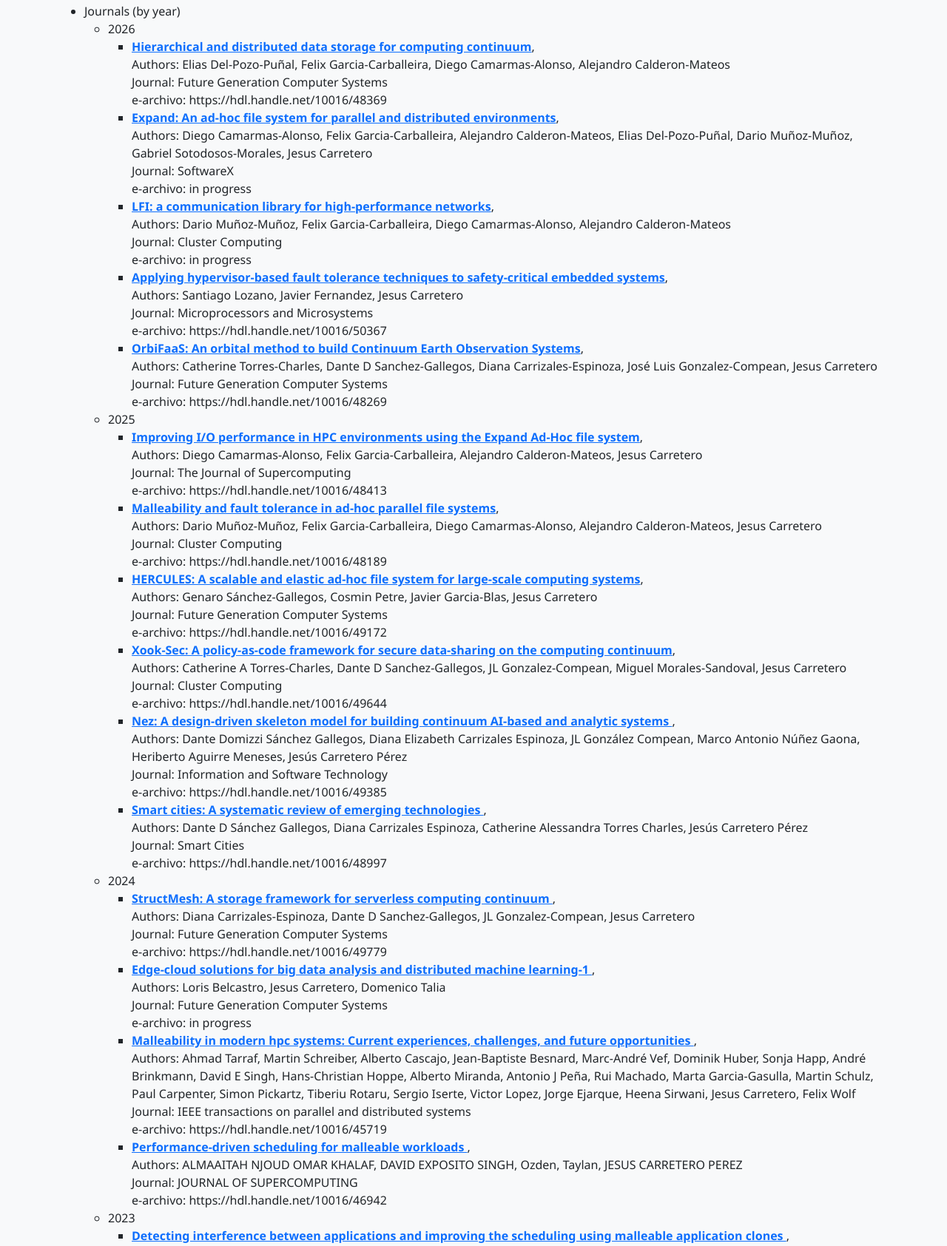
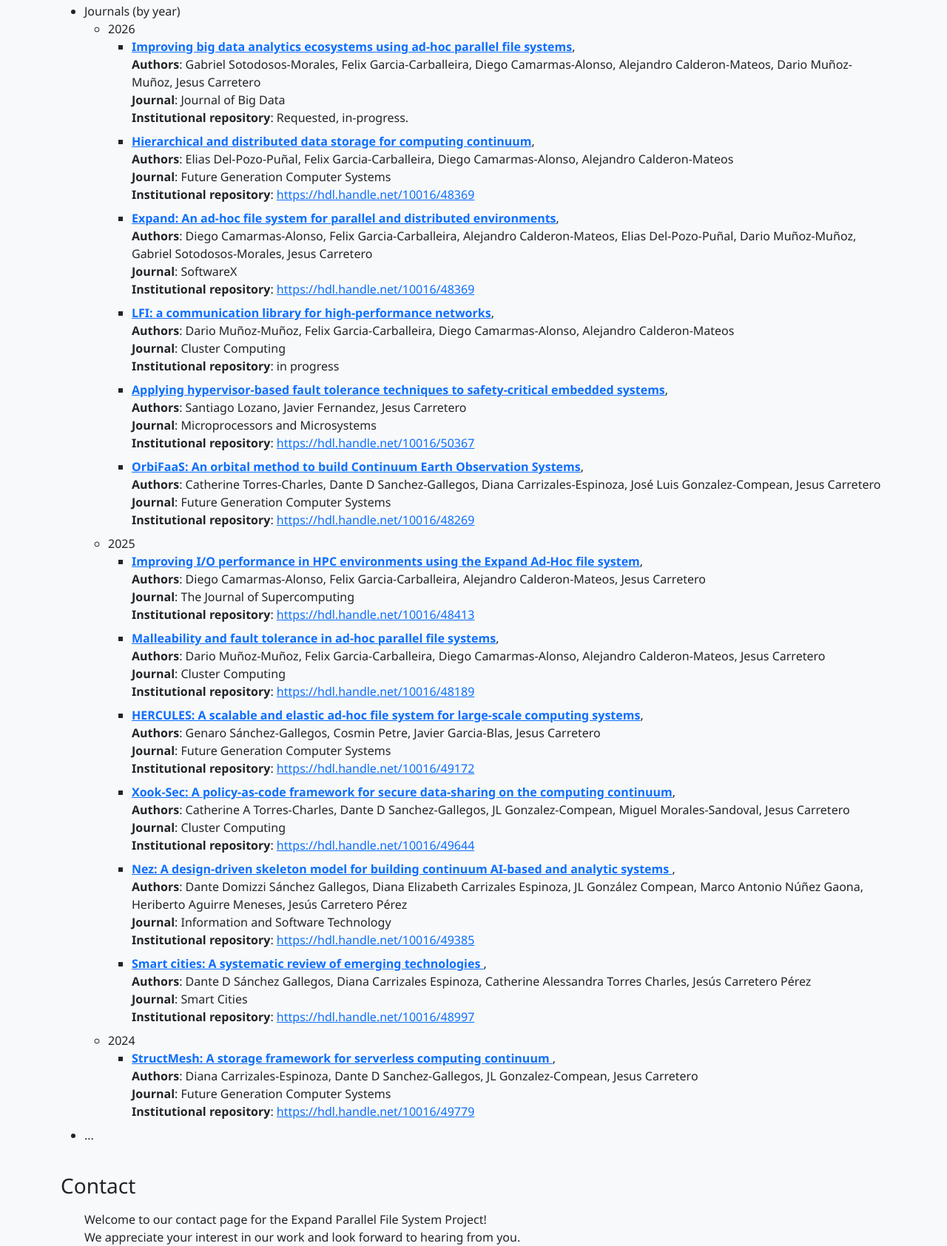
Before and after one commit to ARCOS-UC3M/SCIOT, a plain HTML site: page index.html in a window 1280 px wide. Shown: the part 2130-3815 px from the top of the page at 74% size. Drawn offline with Linux system fonts and the light colour scheme.

Commit message:
minor updates

```diff
--- a/index.html
+++ b/index.html
@@ -244,142 +244,102 @@
          <ul>
            <li>2026</li>
                <ul>
-               <li><a href="https://doi.org/10.1016/j.future.2025.107931" target="_blank"><b>Hierarchical and distributed data storage for computing continuum</b></a>,<br>
-		       Authors: Elias Del-Pozo-Puñal, Felix Garcia-Carballeira, Diego Camarmas-Alonso, Alejandro Calderon-Mateos<br>
-		       Journal: Future Generation Computer Systems<br>
-		       e-archivo:  https://hdl.handle.net/10016/48369<br>
+	       <li class="mb-2">
+		       <a href="https://doi.org/10.1186/s40537-026-01559-6" target="_blank"><b>Improving big data analytics ecosystems using ad-hoc parallel file systems</b></a>,<br>
+		       <b>Authors</b>: Gabriel Sotodosos-Morales, Felix Garcia-Carballeira, Diego Camarmas-Alonso, Alejandro Calderon-Mateos, Dario Muñoz-Muñoz, Jesus Carretero <br>
+		       <b>Journal</b>: Journal of Big Data <br>
+		       <b>Institutional repository</b>: Requested, in-progress.<br>
                </li>
-
-               <li><a href="https://doi.org/10.1016/j.softx.2026.102691" target="_blank"><b>Expand: An ad-hoc file system for parallel and distributed environments</b></a>,<br>
-		       Authors: Diego Camarmas-Alonso, Felix Garcia-Carballeira, Alejandro Calderon-Mateos, Elias Del-Pozo-Puñal, Dario Muñoz-Muñoz, Gabriel Sotodosos-Morales, Jesus Carretero<br>
-		       Journal: SoftwareX<br>
-		       e-archivo: in progress<br>
+	       <li class="mb-2">
+		       <a href="https://doi.org/10.1016/j.future.2025.107931" target="_blank"><b>Hierarchical and distributed data storage for computing continuum</b></a>,<br>
+		       <b>Authors</b>: Elias Del-Pozo-Puñal, Felix Garcia-Carballeira, Diego Camarmas-Alonso, Alejandro Calderon-Mateos<br>
+		       <b>Journal</b>: Future Generation Computer Systems<br>
+		       <b>Institutional repository</b>:
+		       <a href="https://hdl.handle.net/10016/48369">https://hdl.handle.net/10016/48369</a><br>
                </li>
-
-               <li><a href="https://doi.org/10.1007/s10586-026-06274-8" target="_blank"><b>LFI: a communication library for high-performance networks</b></a>,<br>
-		       Authors: Dario Muñoz-Muñoz, Felix Garcia-Carballeira, Diego Camarmas-Alonso, Alejandro Calderon-Mateos<br>
-		       Journal: Cluster Computing<br>
-		       e-archivo: in progress<br>
+	       <li class="mb-2">
+		       <a href="https://doi.org/10.1016/j.softx.2026.102691" target="_blank"><b>Expand: An ad-hoc file system for parallel and distributed environments</b></a>,<br>
+		       <b>Authors</b>: Diego Camarmas-Alonso, Felix Garcia-Carballeira, Alejandro Calderon-Mateos, Elias Del-Pozo-Puñal, Dario Muñoz-Muñoz, Gabriel Sotodosos-Morales, Jesus Carretero<br>
+		       <b>Journal</b>: SoftwareX<br>
+		       <b>Institutional repository</b>:
+		       <a href="https://hdl.handle.net/10016/48369">https://hdl.handle.net/10016/48369 </a><br>
                </li>
-
-               <li><a href="https://doi.org/10.1016/j.micpro.2026.105255" target="_blank"><b>Applying hypervisor-based fault tolerance techniques to safety-critical embedded systems</b></a>,<br>
-		       Authors: Santiago Lozano, Javier Fernandez, Jesus Carretero<br>
-		       Journal: Microprocessors and Microsystems<br>
-		       e-archivo:  https://hdl.handle.net/10016/50367<br>
+	       <li class="mb-2">
+		       <a href="https://doi.org/10.1007/s10586-026-06274-8" target="_blank"><b>LFI: a communication library for high-performance networks</b></a>,<br>
+		       <b>Authors</b>: Dario Muñoz-Muñoz, Felix Garcia-Carballeira, Diego Camarmas-Alonso, Alejandro Calderon-Mateos<br>
+		       <b>Journal</b>: Cluster Computing<br>
+		       <b>Institutional repository</b>: in progress<br>
                </li>
-
-               <li><a href="https://doi.org/10.1016/j.future.2025.107992" target="_blank"><b>OrbiFaaS: An orbital method to build Continuum Earth Observation Systems</b></a>,<br>
-		       Authors: Catherine Torres-Charles, Dante D Sanchez-Gallegos, Diana Carrizales-Espinoza, José Luis Gonzalez-Compean, Jesus Carretero<br>
-		       Journal: Future Generation Computer Systems<br>
-		       e-archivo:  https://hdl.handle.net/10016/48269<br>
+	       <li class="mb-2">
+		       <a href="https://doi.org/10.1016/j.micpro.2026.105255" target="_blank"><b>Applying hypervisor-based fault tolerance techniques to safety-critical embedded systems</b></a>,<br>
+		       <b>Authors</b>: Santiago Lozano, Javier Fernandez, Jesus Carretero<br>
+		       <b>Journal</b>: Microprocessors and Microsystems<br>
+		       <b>Institutional repository</b>:
+		       <a href="https://hdl.handle.net/10016/50367">https://hdl.handle.net/10016/50367</a><br>
+               </li>
+	       <li class="mb-2">
+		       <a href="https://doi.org/10.1016/j.future.2025.107992" target="_blank"><b>OrbiFaaS: An orbital method to build Continuum Earth Observation Systems</b></a>,<br>
+		       <b>Authors</b>: Catherine Torres-Charles, Dante D Sanchez-Gallegos, Diana Carrizales-Espinoza, José Luis Gonzalez-Compean, Jesus Carretero<br>
+		       <b>Journal</b>: Future Generation Computer Systems<br>
+		       <b>Institutional repository</b>:
+		       <a href="https://hdl.handle.net/10016/48269">https://hdl.handle.net/10016/48269</a><br>
                </li>
                </ul>
 
-
            <li>2025</li>
                <ul>
-               <li><a href="https://doi.org/10.1007/s11227-025-08015-x" target="_blank"><b>Improving I/O performance in HPC environments using the Expand Ad‑Hoc file system</b></a>,<br>
-		       Authors: Diego Camarmas‑Alonso, Felix Garcia‑Carballeira, Alejandro Calderon‑Mateos, Jesus Carretero<br>
-		       Journal: The Journal of Supercomputing<br>
-		       e-archivo:  https://hdl.handle.net/10016/48413<br>
+		       <li class="mb-2">
+		       <a href="https://doi.org/10.1007/s11227-025-08015-x" target="_blank"><b>Improving I/O performance in HPC environments using the Expand Ad‑Hoc file system</b></a>,<br>
+		       <b>Authors</b>: Diego Camarmas‑Alonso, Felix Garcia‑Carballeira, Alejandro Calderon‑Mateos, Jesus Carretero<br>
+		       <b>Journal</b>: The Journal of Supercomputing<br>
+		       <b>Institutional repository</b>:
+		       <a href="https://hdl.handle.net/10016/48413">https://hdl.handle.net/10016/48413</a><br>
                </li>
-
-               <li><a href="https://doi.org/10.1007/s10586-025-05575-8" target="_blank"><b>Malleability and fault tolerance in ad-hoc parallel file systems</b></a>,<br>
-		       Authors: Dario Muñoz-Muñoz, Felix Garcia-Carballeira, Diego Camarmas-Alonso, Alejandro Calderon-Mateos, Jesus Carretero<br>
-		       Journal: Cluster Computing<br>
-		       e-archivo:  https://hdl.handle.net/10016/48189<br>
+	       <li class="mb-2">
+		       <a href="https://doi.org/10.1007/s10586-025-05575-8" target="_blank"><b>Malleability and fault tolerance in ad-hoc parallel file systems</b></a>,<br>
+		       <b>Authors</b>: Dario Muñoz-Muñoz, Felix Garcia-Carballeira, Diego Camarmas-Alonso, Alejandro Calderon-Mateos, Jesus Carretero<br>
+		       <b>Journal</b>: Cluster Computing<br>
+		       <b>Institutional repository</b>:
+		       <a href="https://hdl.handle.net/10016/48189">https://hdl.handle.net/10016/48189</a><br>
                </li>
-
-               <li><a href="https://doi.org/10.1016/j.future.2025.108350" target="_blank"><b>HERCULES: A scalable and elastic ad-hoc file system for large-scale computing systems</b></a>,<br>
-		       Authors: Genaro Sánchez-Gallegos, Cosmin Petre, Javier Garcia-Blas, Jesus Carretero<br>
-		       Journal: Future Generation Computer Systems<br>
-		       e-archivo:  https://hdl.handle.net/10016/49172<br>
+	       <li class="mb-2">
+		       <a href="https://doi.org/10.1016/j.future.2025.108350" target="_blank"><b>HERCULES: A scalable and elastic ad-hoc file system for large-scale computing systems</b></a>,<br>
+		       <b>Authors</b>: Genaro Sánchez-Gallegos, Cosmin Petre, Javier Garcia-Blas, Jesus Carretero<br>
+		       <b>Journal</b>: Future Generation Computer Systems<br>
+		       <b>Institutional repository</b>:
+		       <a href="https://hdl.handle.net/10016/49172">https://hdl.handle.net/10016/49172</a><br>
                </li>
-
-               <li><a href="https://doi.org/10.1007/s10586-025-05612-6" target="_blank"><b>Xook-Sec: A policy-as-code framework for secure data-sharing on the computing continuum</b></a>,<br>
-		       Authors: Catherine A Torres-Charles, Dante D Sanchez-Gallegos, JL Gonzalez-Compean, Miguel Morales-Sandoval, Jesus Carretero<br>
-		       Journal: Cluster Computing<br>
-		       e-archivo:  https://hdl.handle.net/10016/49644<br>
+	       <li class="mb-2">
+		       <a href="https://doi.org/10.1007/s10586-025-05612-6" target="_blank"><b>Xook-Sec: A policy-as-code framework for secure data-sharing on the computing continuum</b></a>,<br>
+		       <b>Authors</b>: Catherine A Torres-Charles, Dante D Sanchez-Gallegos, JL Gonzalez-Compean, Miguel Morales-Sandoval, Jesus Carretero<br>
+		       <b>Journal</b>: Cluster Computing<br>
+		       <b>Institutional repository</b>:
+		       <a href="https://hdl.handle.net/10016/49644">https://hdl.handle.net/10016/49644</a><br>
                </li>
-
-               <li><a href="https://doi.org/10.1016/j.infsof.2025.107911" target="_blank"><b> Nez: A design-driven skeleton model for building continuum AI-based and analytic systems </b></a>,<br>
-		       Authors: Dante Domizzi Sánchez Gallegos, Diana Elizabeth Carrizales Espinoza, JL González Compean, Marco Antonio Núñez Gaona, Heriberto Aguirre Meneses, Jesús Carretero Pérez<br>
-		       Journal: Information and Software Technology<br>
-		       e-archivo:  https://hdl.handle.net/10016/49385<br>
+	       <li class="mb-2">
+		       <a href="https://doi.org/10.1016/j.infsof.2025.107911" target="_blank"><b> Nez: A design-driven skeleton model for building continuum AI-based and analytic systems </b></a>,<br>
+		       <b>Authors</b>: Dante Domizzi Sánchez Gallegos, Diana Elizabeth Carrizales Espinoza, JL González Compean, Marco Antonio Núñez Gaona, Heriberto Aguirre Meneses, Jesús Carretero Pérez<br>
+		       <b>Journal</b>: Information and Software Technology<br>
+		       <b>Institutional repository</b>:
+		       <a href="https://hdl.handle.net/10016/49385">https://hdl.handle.net/10016/49385</a><br>
                </li>
-
-               <li><a href="https://doi.org/10.3390/smartcities8050173" target="_blank"><b> Smart cities: A systematic review of emerging technologies </b></a>,<br>
-		       Authors: Dante D Sánchez Gallegos, Diana Carrizales Espinoza, Catherine Alessandra Torres Charles, Jesús Carretero Pérez<br>
-		       Journal: Smart Cities<br>
-		       e-archivo:  https://hdl.handle.net/10016/48997<br>
+	       <li class="mb-2">
+		       <a href="https://doi.org/10.3390/smartcities8050173" target="_blank"><b> Smart cities: A systematic review of emerging technologies </b></a>,<br>
+		       <b>Authors</b>: Dante D Sánchez Gallegos, Diana Carrizales Espinoza, Catherine Alessandra Torres Charles, Jesús Carretero Pérez<br>
+		       <b>Journal</b>: Smart Cities<br>
+		       <b>Institutional repository</b>:
+		       <a href="https://hdl.handle.net/10016/48997">https://hdl.handle.net/10016/48997</a><br>
                </li>
                </ul>
 
-
            <li>2024</li>
                <ul>
-               <li><a href="https://doi.org/10.1016/j.future.2024.05.033" target="_blank"><b> StructMesh: A storage framework for serverless computing continuum </b></a>,<br>
-		       Authors: Diana Carrizales-Espinoza, Dante D Sanchez-Gallegos, JL Gonzalez-Compean, Jesus Carretero<br>
-		       Journal: Future Generation Computer Systems<br>
-		       e-archivo:  https://hdl.handle.net/10016/49779<br>
-               </li>
-
-               <li><a href="https://doi.org/10.1016/j.future.2024.05.023" target="_blank"><b> Edge-cloud solutions for big data analysis and distributed machine learning-1 </b></a>,<br>
-		       Authors: Loris Belcastro, Jesus Carretero, Domenico Talia<br>
-		       Journal: Future Generation Computer Systems<br>
-		       e-archivo: in progress<br>
-               </li>
-
-               <li><a href="https://doi.org/10.1109/TPDS.2024.3406764" target="_blank"><b> Malleability in modern hpc systems: Current experiences, challenges, and future opportunities </b></a>,<br>
-		       Authors: Ahmad Tarraf, Martin Schreiber, Alberto Cascajo, Jean-Baptiste Besnard, Marc-André Vef, Dominik Huber, Sonja Happ, André Brinkmann, David E Singh, Hans-Christian Hoppe, Alberto Miranda, Antonio J Peña, Rui Machado, Marta Garcia-Gasulla, Martin Schulz, Paul Carpenter, Simon Pickartz, Tiberiu Rotaru, Sergio Iserte, Victor Lopez, Jorge Ejarque, Heena Sirwani, Jesus Carretero, Felix Wolf<br>
-		       Journal: IEEE transactions on parallel and distributed systems<br>
-		       e-archivo:  https://hdl.handle.net/10016/45719<br>
-               </li>
-
-               <li><a href="https://doi.org/10.1007/s11227-023-05882-0" target="_blank"><b> Performance-driven scheduling for malleable workloads </b></a>,<br>
-		       Authors: ALMAAITAH NJOUD OMAR KHALAF, DAVID EXPOSITO SINGH, Ozden, Taylan, JESUS CARRETERO PEREZ<br>
-		       Journal: JOURNAL OF SUPERCOMPUTING<br>
-		       e-archivo:  https://hdl.handle.net/10016/46942<br>
-               </li>
-               </ul>
-
-
-           <li>2023</li>
-               <ul>
-               <li><a href="https://doi.org/10.1177/10943420231220898" target="_blank"><b> Detecting interference between applications and improving the scheduling using malleable application clones </b></a>,<br>
-		       Authors: ALBERTO CASCAJO GARCIA, DAVID EXPOSITO SINGH, JESUS CARRETERO PEREZ<br>
-		       Journal: INTERNATIONAL JOURNAL OF HIGH PERFORMANCE COMPUTING APPLICATIONS<br>
-		       e-archivo:  https://hdl.handle.net/10016/45716<br>
-               </li>
-
-               <li><a href="https://doi.org/10.1002/cpe.7893" target="_blank"><b> A novel approach for large-scale environmental data partitioning on cloud and on-premises storage for compute continuum applications </b></a>,<br>
-		       Authors: Mellone, Gennaro (extern), De Vita, Ciro Giuseppe (extern), DANTE DOMIZZI SANCHEZ GALLEGOS, GENARO JUAN SANCHEZ GALLEGOS, CATHERINE ALESSANDRA TORRES CHARLES, FRANCISCO JAVIER GARCIA BLAS, JESUS CARRETERO PEREZ, Gonzalez-Compean, J. L. (extern), Laccetti, Giuliano (extern)<br>
-		       Journal: Concurrency and Computation: Practice and Experience<br>
-		       e-archivo:  https://hdl.handle.net/10016/46915<br>
-               </li>
-
-               <li><a href="https://doi.org/10.1109/TSC.2022.3175057" target="_blank"><b> PuzzleMesh: A Puzzle Model to Build Mesh of Agnostic Services for Edge-Fog-Cloud </b></a>,<br>
-		       Authors: DANTE DOMIZZI SANCHEZ GALLEGOS, Gonzalez-Compean, J. L. (extern), JESUS CARRETERO PEREZ, Marin Castro, Heidy M. (extern), Tchernykh, Andrei (extern), MONTELLA, RAFFAELE<br>
-		       Journal: IEEE Transactions on Services Computing<br>
-		       e-archivo:  https://hdl.handle.net/10016/46645 <br>
-               </li>
-
-               <li><a href="https://doi.org/10.1016/j.future.2023.03.039" target="_blank"><b> On the building of efficient self-adaptable health data science services by using dynamic patterns </b></a>,<br>
-		       Authors: GENARO JUAN SANCHEZ GALLEGOS, DANTE DOMIZZI SÁNCHEZ GALLEGOS, Gonzalez-Compean, J. L. (extern), Reyes-Anastacio, Hugo G. (extern), JESUS CARRETERO PEREZ<br>
-		       Journal: Future Generation Computer Systems<br>
-		       e-archivo:  https://hdl.handle.net/10016/46649<br>
-               </li>
-
-               <li><a href="https://doi.org/10.1016/j.future.2023.03.019" target="_blank"><b> Xel: A cloud-agnostic data platform for the design-driven building of high-availability data science services </b></a>,<br>
-		       Authors: Barron Lugo, J. Armando (extern), Gonzalez-Compean, J. L. (extern), Lopez Arevalo, Ivan (extern), JESUS CARRETERO PEREZ Martinez Rodriguez, Jose L. (extern)<br>
-		       Journal: Future Generation Computer Systems<br>
-		       e-archivo:  https://hdl.handle.net/10016/46651<br>
-               </li>
-
-               <li><a href="https://doi.org/10.1016/j.ipm.2022.103155" target="_blank"><b> CD/CV: Blockchain-based schemes for continuous verifiability and traceability of IoT data for edge-fog-cloud </b></a>,<br>
-		       Authors: Martinez Rendon, Cristhian (extern), Gonzalez-Compean, J. L. (extern), Sanchez Gallegos, Dante D. (extern), JESUS CARRETERO PEREZ<br>
-		       Journal: INFORMATION PROCESSING and MANAGEMENT<br>
-		       e-archivo:  http://hdl.handle.net/10016/37476<br>
+	       <li class="mb-2">
+		       <a href="https://doi.org/10.1016/j.future.2024.05.033" target="_blank"><b> StructMesh: A storage framework for serverless computing continuum </b></a>,<br>
+		       <b>Authors</b>: Diana Carrizales-Espinoza, Dante D Sanchez-Gallegos, JL Gonzalez-Compean, Jesus Carretero<br>
+		       <b>Journal</b>: Future Generation Computer Systems<br>
+		       <b>Institutional repository</b>:
+		       <a href="https://hdl.handle.net/10016/49779">https://hdl.handle.net/10016/49779</a><br>
                </li>
                </ul>
          </ul>
@@ -388,6 +348,7 @@
       <li>...</li>
           <ul>
           </ul>
+
       </ul>
       </p>
 
```
